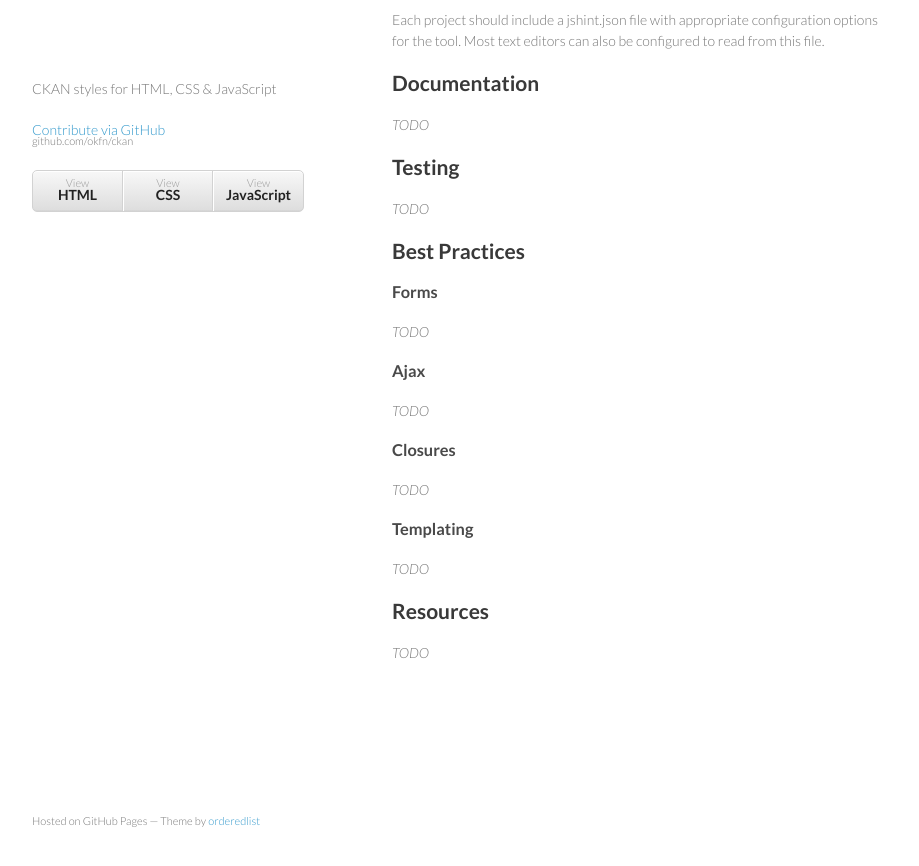
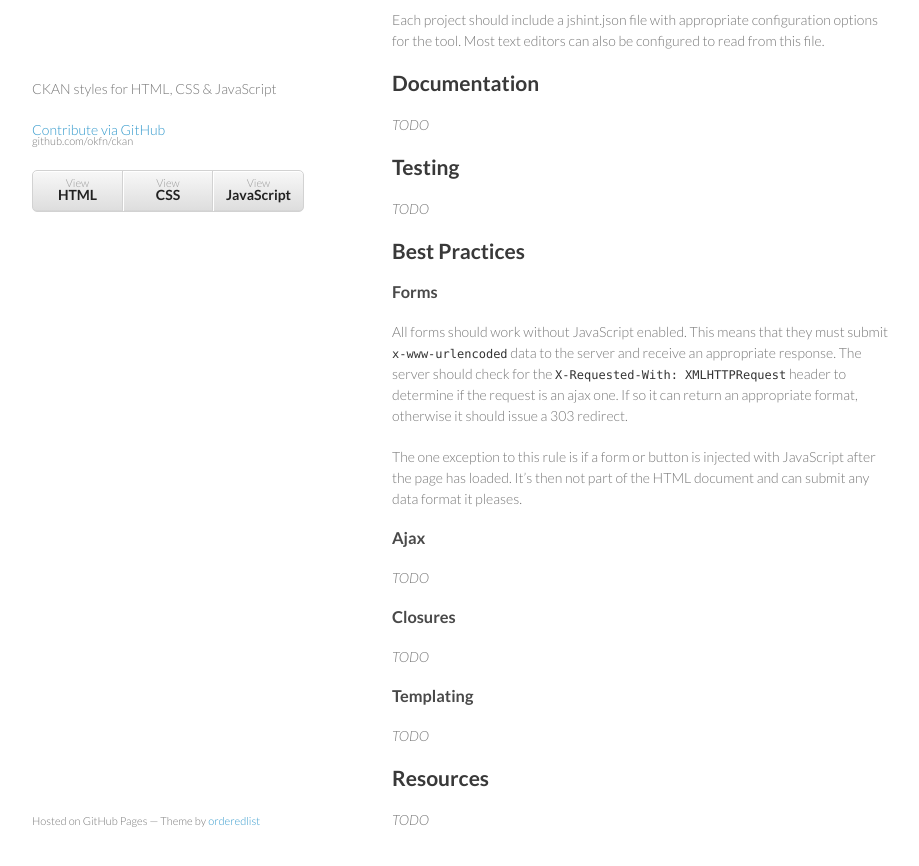
Before and after one commit to aron/ckan-style, a Jekyll site: the page built from styleguide/javascript/index.md, in a window 1280 px wide and 900 px high, scrolled down 4644 px. Shown: the top 866 px of the window, without its empty margins (178-1097 px from the left). Built offline with Jekyll 4.4.1, drawn with Linux system fonts in a browser that asks for light colours.

Commit message:
Add a section on form submission via JavaScript

```diff
--- a/styleguide/javascript/index.md
+++ b/styleguide/javascript/index.md
@@ -265,7 +265,15 @@ Best Practices
 
 ### Forms
 
-_TODO_
+All forms should work without JavaScript enabled. This means that they must
+submit `x-www-urlencoded` data to the server and receive an appropriate
+response. The server should check for the `X-Requested-With: XMLHTTPRequest`
+header to determine if the request is an ajax one. If so it can return an
+appropriate format, otherwise it should issue a 303 redirect.
+
+The one exception to this rule is if a form or button is injected with
+JavaScript after the page has loaded. It's then not part of the HTML document
+and can submit any data format it pleases.
 
 ### Ajax
 
```
